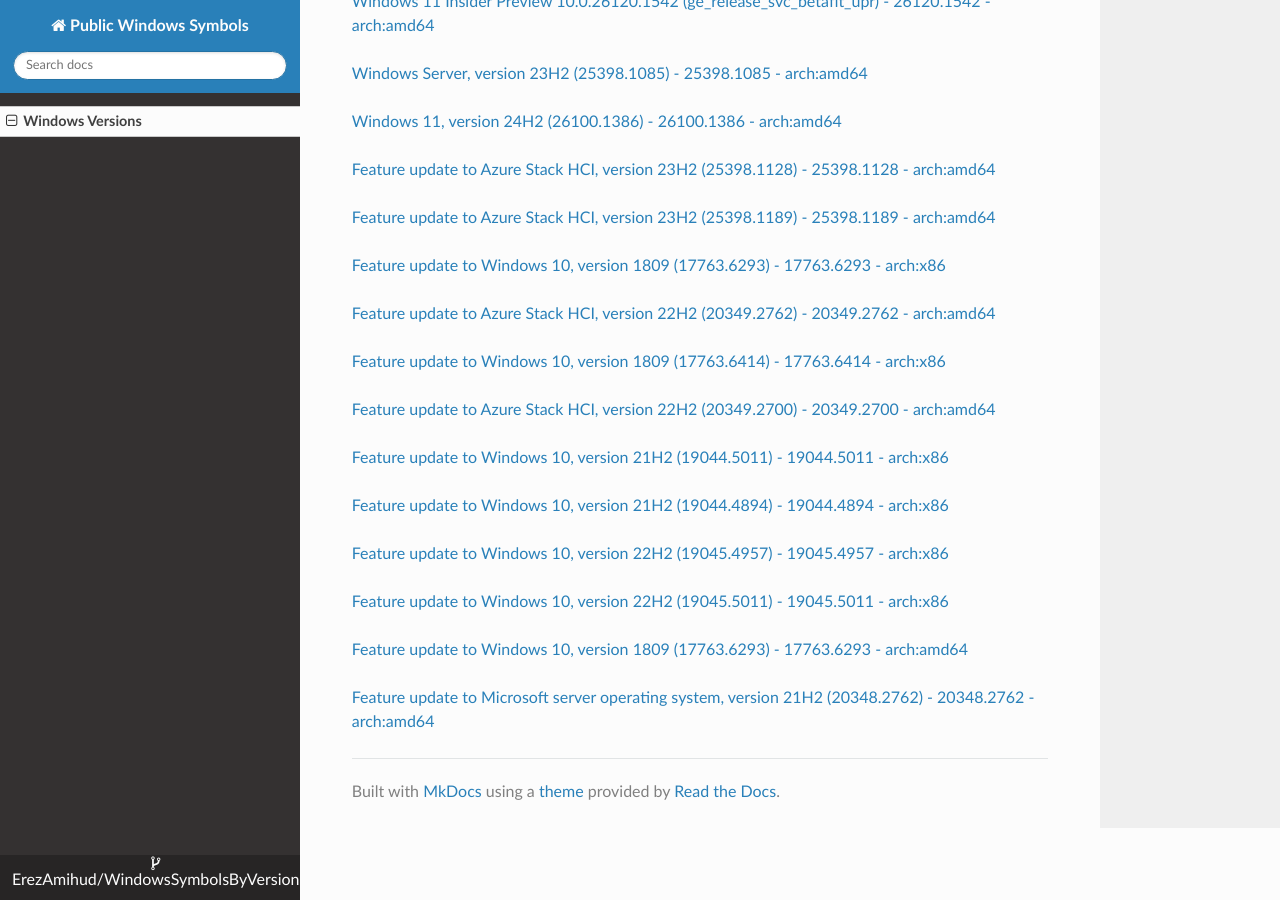
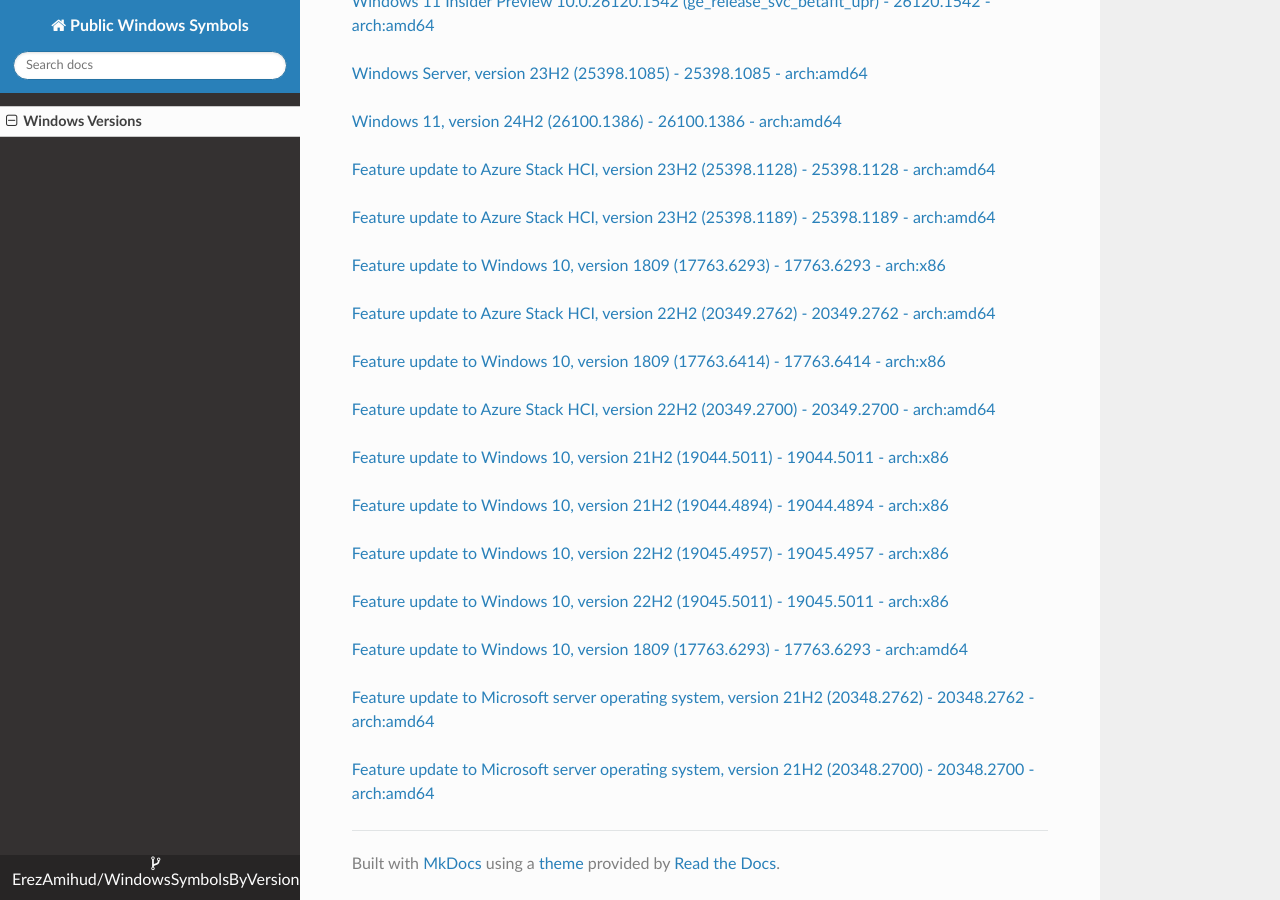
Before and after one commit to ErezAmihud/WindowsSymbolsByVersion, an MkDocs documentation site: the page built from docs/index.md, in a window 1280 px wide and 900 px high, scrolled down 6221 px. Built offline with MkDocs 1.6.1, drawn with Linux system fonts in a browser that asks for light colours; nearby versions of some CDN libraries.

Commit message:
Automated commit, add manifest for fab031f1-92ea-4a99-b038-582f02c9eb0f

```diff
--- a/docs/index.md
+++ b/docs/index.md
@@ -316,3 +316,6 @@
 
 
 [Feature update to Microsoft server operating system, version 21H2 (20348.2762) - 20348.2762 - arch:amd64](https://github.com/ErezAmihud/WindowsSymbolsByVersion/blob/main/manifests/bd62ff21-f7b6-485c-897b-0931d197d72e.manifest)
+
+
+[Feature update to Microsoft server operating system, version 21H2 (20348.2700) - 20348.2700 - arch:amd64](https://github.com/ErezAmihud/WindowsSymbolsByVersion/blob/main/manifests/fab031f1-92ea-4a99-b038-582f02c9eb0f.manifest)
```
Also changed, not shown: process_builds.json (+1 -1 lines), 1 other file.
